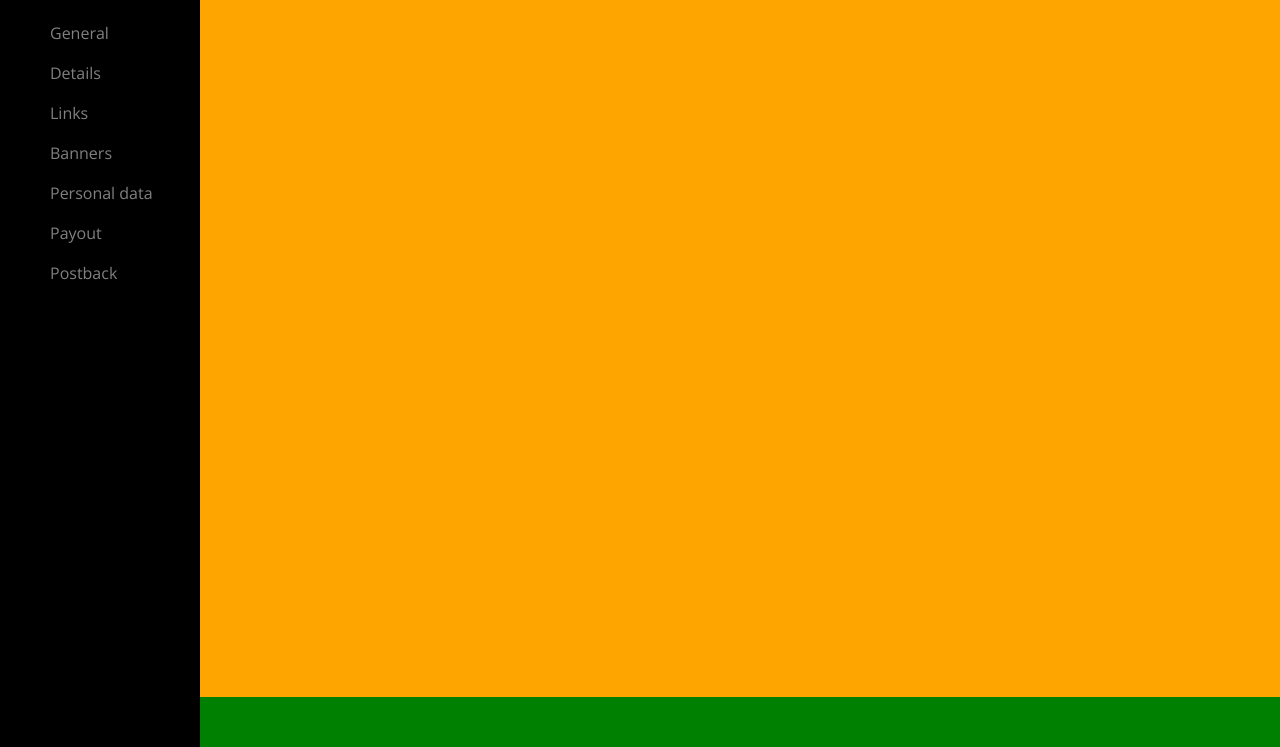
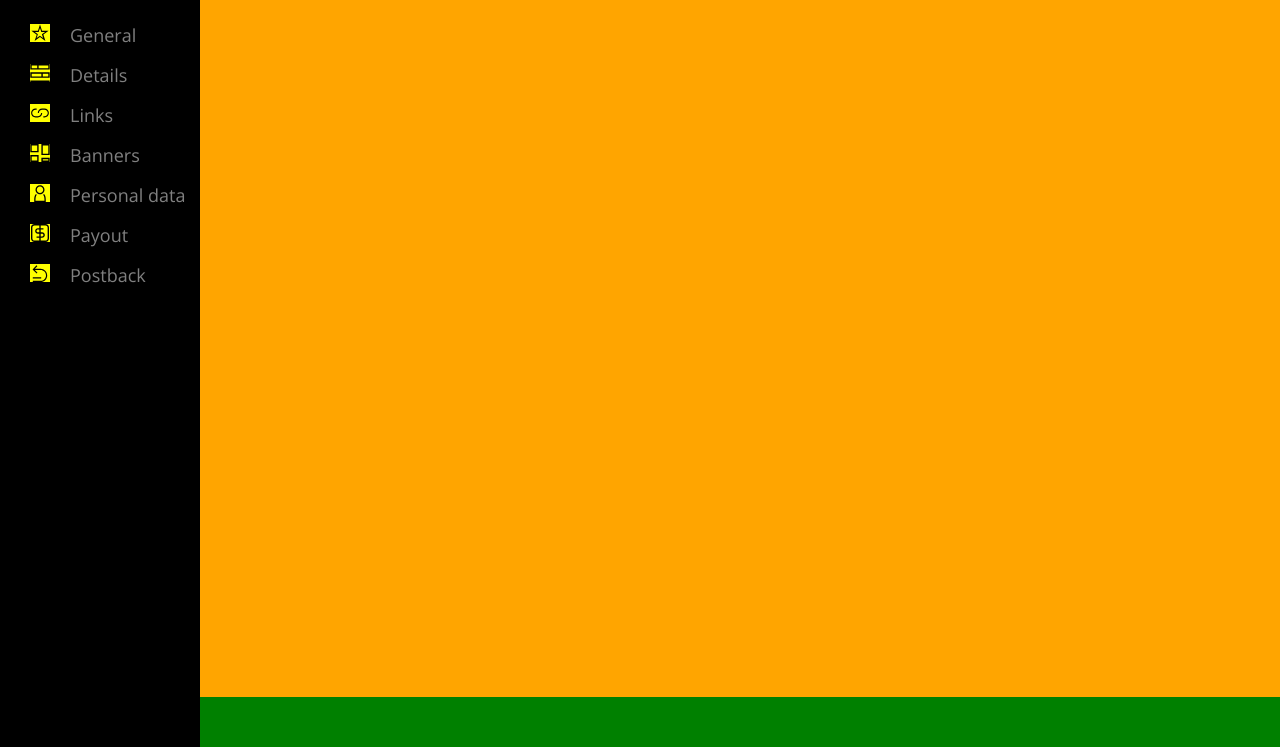
Before and after one commit to jacekawozniak/banners-links, a website: page index.html in a window 1280 px wide. Shown: the part 53-800 px from the top of the page. Drawn offline with nearby package versions, Linux system fonts and the light colour scheme.

Commit message:
Add icons to sidebar

```diff
--- a/css/style.css
+++ b/css/style.css
@@ -28,19 +28,19 @@ body {
 	font-size: 26px;
 }
 
-ul {
+.sidebar-list {
 	list-style-type: none;
 	width: 200px;
 	padding: 0;
 }
 
-li {
+.sidebar-list li {
 	height: 40px;
 	width: 200px;
 	margin: 0;
 }
 
-a {
+.sidebar-list li a {
 
 	display: block;
 	width: 200px;
@@ -48,15 +48,25 @@ a {
 	text-decoration: none;
 	color: grey;
 	line-height: 40px;
-	padding-left: 50px;
-	margin: 0;
+	padding-left: 10px;
+	font-size: 18px;
 }
 
-a:hover {
+.icon-side {
+	height: 18px;
+	width: 20px;
+	background-color: yellow;
+	margin-top: 11px;
+	margin-left: 20px;
+	margin-right: 20px;
+	color: grey;
+}
+
+.sidebar-list li a:hover {
 	background-color: #3a3a3a;
 	color: white;
 	border-left: 5px solid orange;
-	padding-left: 45px;
+	padding-left: 5px;
 }
 
 .main {
--- a/index.html
+++ b/index.html
@@ -8,19 +8,21 @@
 		<div class="sidebar">
 			<div class="logo">Just do it</div>
 			<div class="menu">
-				<ul>
-					<li><a href="#">General</a></li>
-					<li><a href="#">Details</a></li>
-					<li><a href="#">Links</a></li>
-					<li><a href="#">Banners</a></li>
-					<li><a href="#">Personal data</a></li>
-					<li><a href="#">Payout</a></li>
-					<li><a href="#">Postback</a></li>
+				<ul class="sidebar-list">
+					<li><a href="#"><img src="images/general.svg" class="icon-side">General</a></li>
+					<li><a href="#"><img src="images/details.svg" class="icon-side">Details</a></li>
+					<li><a href="#"><img src="images/links.svg" class="icon-side">Links</a></li>
+					<li><a href="#"><img src="images/banners.svg" class="icon-side">Banners</a></li>
+					<li><a href="#"><img src="images/personaldata.svg" class="icon-side">Personal data</a></li>
+					<li><a href="#"><img src="images/payout.svg" class="icon-side">Payout</a></li>
+					<li><a href="#"><img src="images/postback.svg" class="icon-side">Postback</a></li>
 				</ul>
 			</div>
 		</div>
 		<div class="main">
-			<header class="topbar"></header>
+			<header class="topbar">
+
+			</header>
 			<div class="uppercontent"></div>
 			<div class="lowercontent"></div>
 		</div>
```
